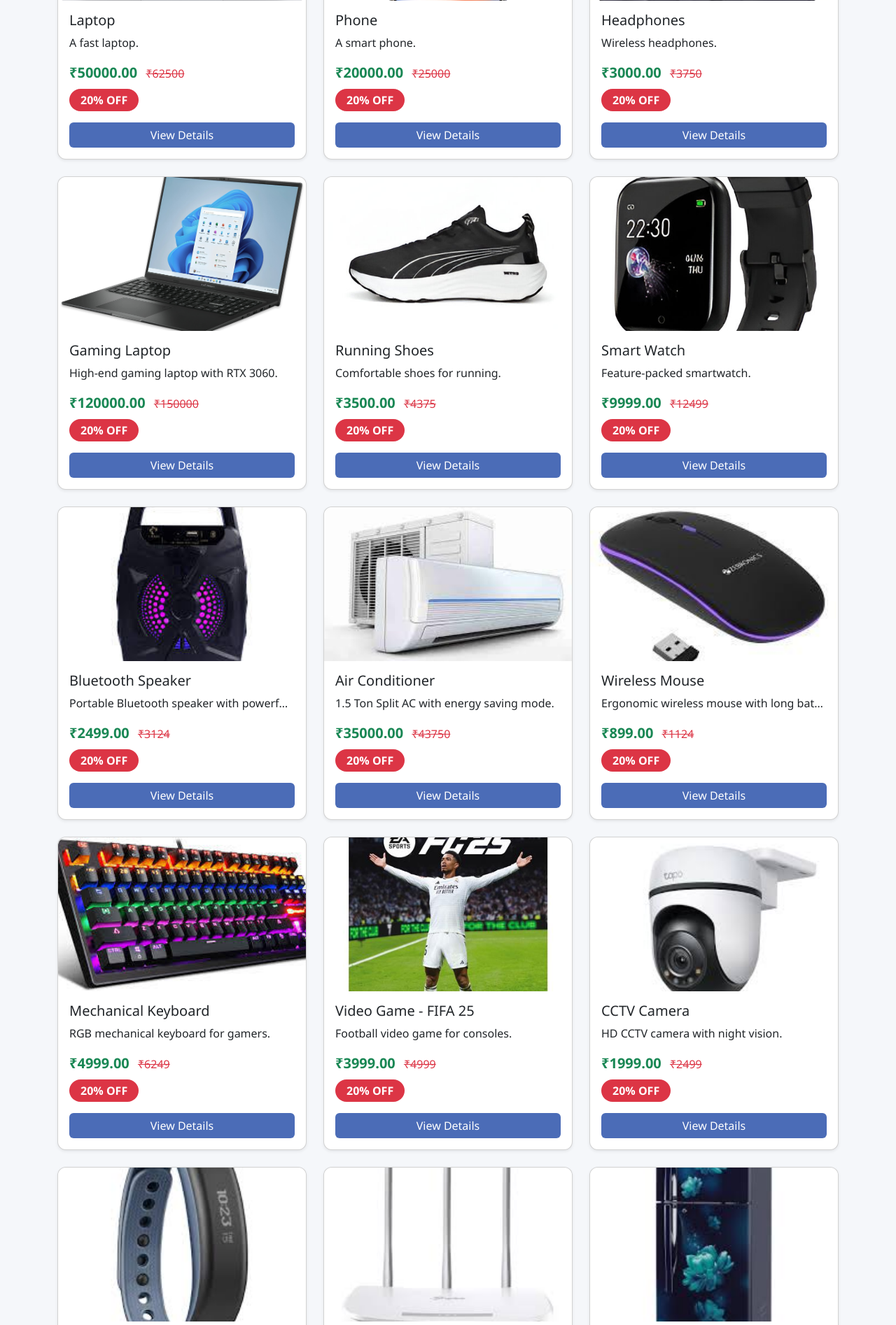
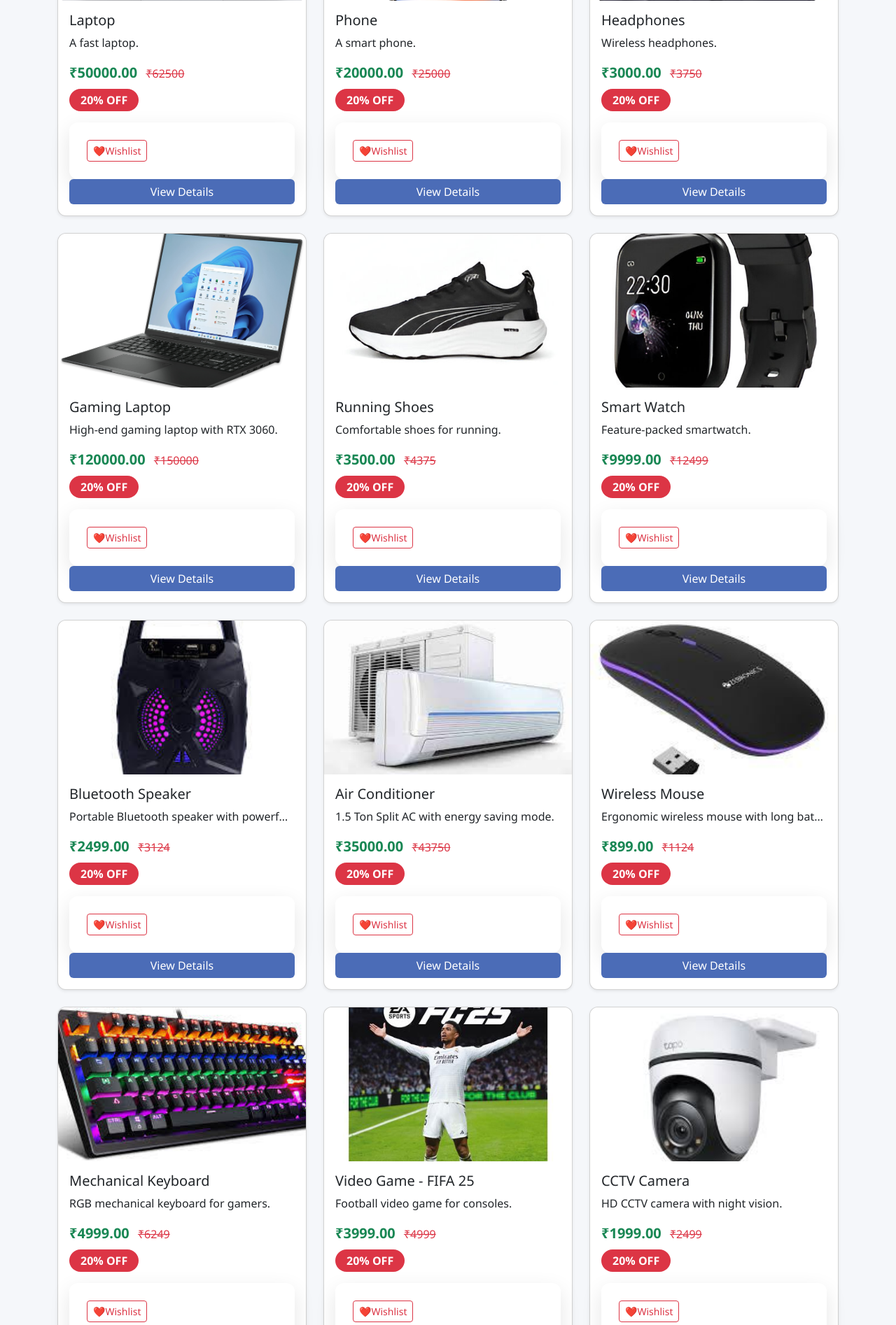
Before and after one commit to Snehasish5/Ecommerce_app, a Flask app: page / in a window 1280 px wide. Shown: the part 420-2314 px from the top of the page at 70% size. Run offline with Flask 3, Linux system fonts and the light colour scheme; data comes from the database, SQL or seed files in the repository.

Commit message:
index.html

```diff
--- a/ECOMMERCE App/templates/index.html
+++ b/ECOMMERCE App/templates/index.html
@@ -28,7 +28,9 @@
               {{ discount_percentage }}% OFF
             </span>
           </div>
-
+          <form action="{{ url_for('add_to_wishlist', product_id=product.id) }}" method="post" class="d-inline">
+            <button type="submit" class="btn btn-outline-danger btn-sm">❤️Wishlist</button>
+          </form>
           <a href="{{ url_for('product', product_id=product.id) }}" class="btn btn-primary mt-auto">View Details</a>
         </div>
       </div>
```
